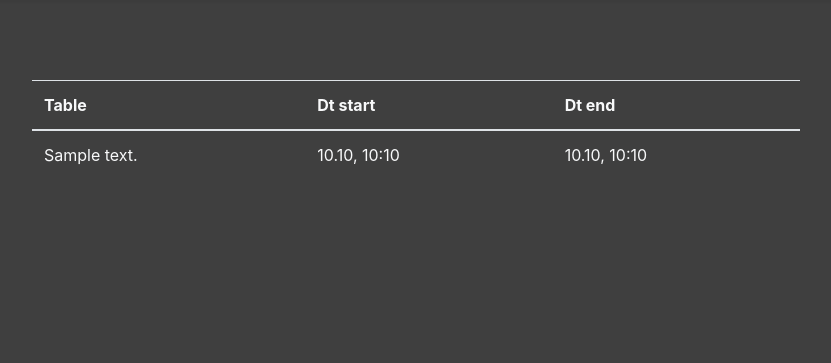
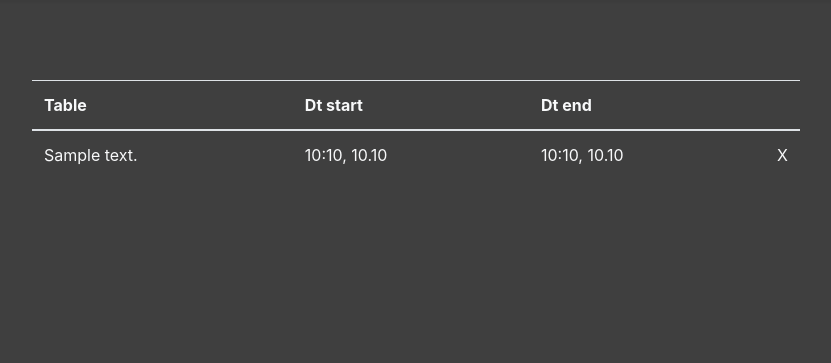
Before and after one commit to arxitim/abstract_anticafe, a Django app: template core/templates/core/bookings.html in a window 1280 px wide. Shown: the part 70-433 px from the top of the page, without its empty margins (224-1055 px from the left). Run offline with Django 3.2, Linux system fonts and the light colour scheme; the template is opened without the code that fills it: most values are stand-ins (such as "Sample title", 1, 10 or a date in 2020); some libraries are stand-ins or nearby versions.

Commit message:
bookings table style updated

```diff
--- a/core/static/core/css/index.css
+++ b/core/static/core/css/index.css
@@ -135,6 +135,7 @@ header {
     min-width: 40vw;
     max-width: 60vw;
     margin-top: 8vh;
+    margin-bottom: 14vh;
     }
 }
 
@@ -144,6 +145,14 @@ tr {
 
 tr:nth-child(even) {
     background-color: #494949;
+}
+
+bookings__datetime {
+    min-width: 6vw;
+}
+
+.bookings__delete {
+    width: 2rem;
 }
 
 tbody tr:hover {
--- a/core/templates/core/bookings.html
+++ b/core/templates/core/bookings.html
@@ -22,14 +22,16 @@
                     <th scope="col">Table</th>
                     <th scope="col">Dt start</th>
                     <th scope="col">Dt end</th>
+                    <th scope="col"></th>
                 </tr>
             </thead>
             <tbody>
                 {% for booking in bookings %}
                     <tr onclick="openModal({{ booking.pk }})">
-                        <td>{{ booking.table.short_description }}</td>
-                        <td>{{ booking.dt_start|date:'d.m, H:i' }}</td>
-                        <td>{{ booking.dt_end|date:'d.m, H:i' }}</td>
+                        <td class="bookings__short_description">{{ booking.table.short_description }}</td>
+                        <td class="bookings__datetime">{{ booking.dt_start|date:'H:i, d.m' }}</td>
+                        <td class="bookings__datetime">{{ booking.dt_end|date:'H:i, d.m' }}</td>
+                        <td class="bookings__delete">X</td>
                     </tr>
                 {% endfor %}
             </tbody>
```
